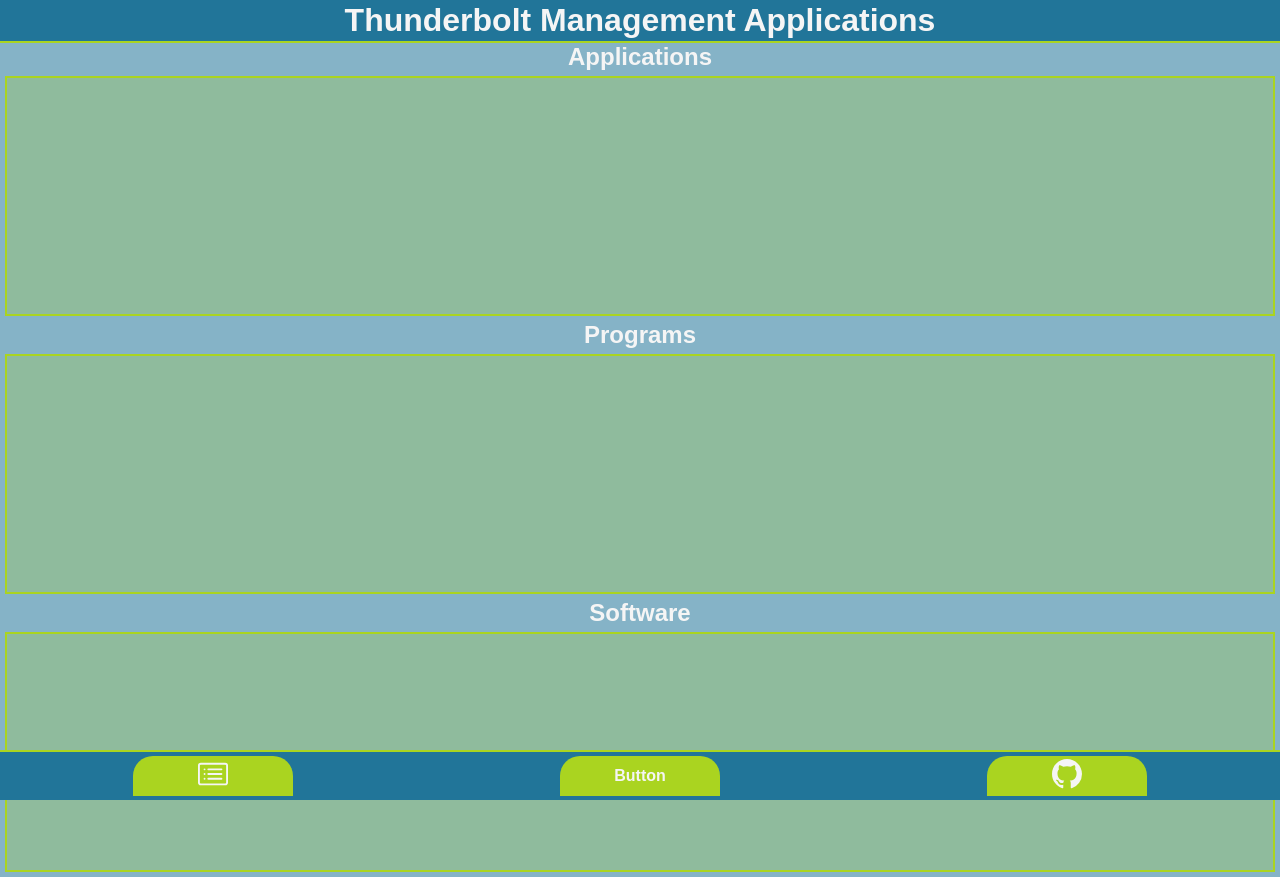
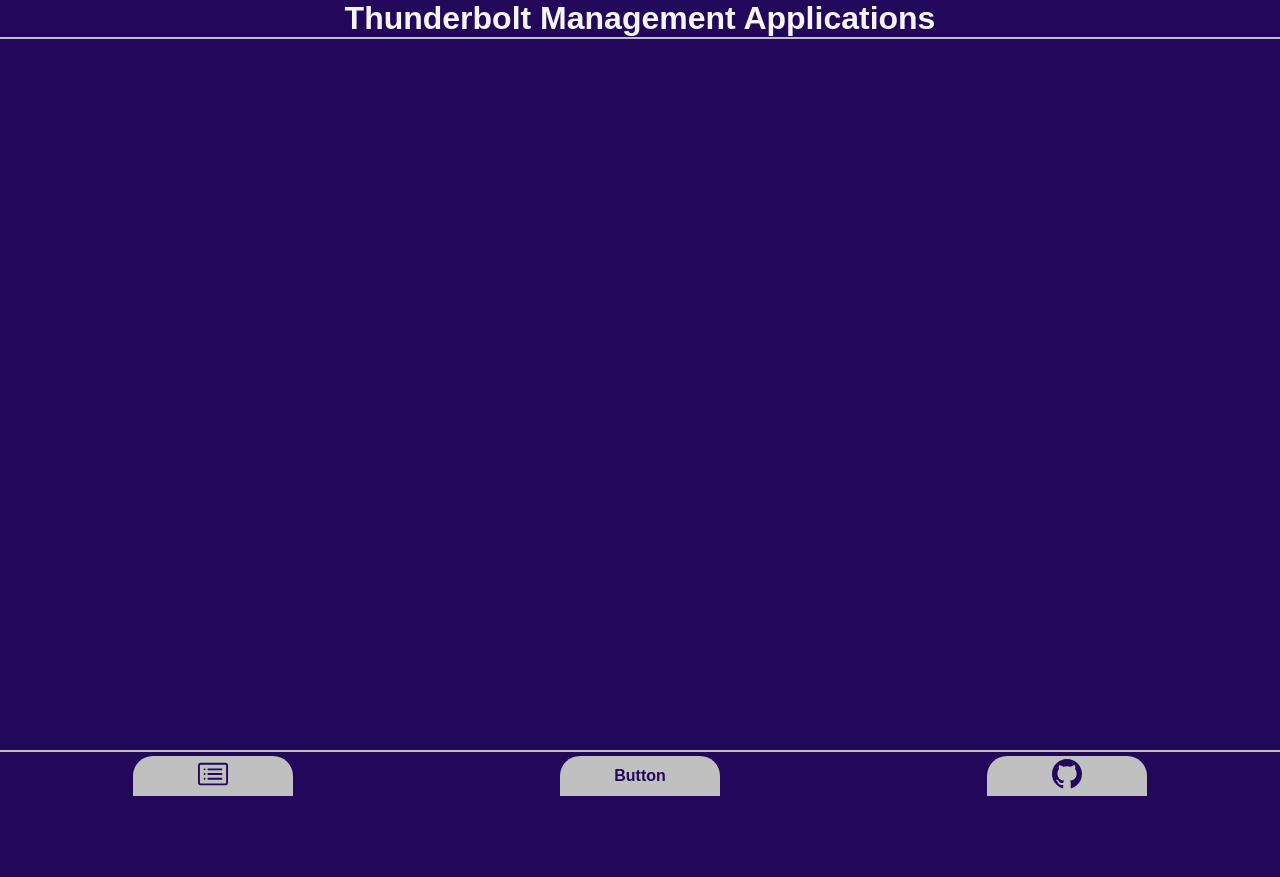
Before and after one commit to TC-Brown/charge, a plain HTML site: page index.html in a window 1280 px wide. After the commit the page ends 800 px from the top, so only its background shows below. Drawn offline with Linux system fonts and the light colour scheme.

Commit message:
[v0.0.0-beta]

```diff
--- a/charge.css
+++ b/charge.css
@@ -4,18 +4,17 @@
     box-sizing: border-box;
     font-family: sans-serif;
     text-align: center;
+    user-select: none;
 }
 body {
-    background-color: #2175998b;
+    background-color: rgb(35, 7, 91);
     color: whitesmoke;
 }
 header {
     align-items: center;
     text-align: center;
-    background-color: #217599;
-    color: whitesmoke;
-    padding: 2px;
-    border-bottom: 2px solid #aad420;
+    background-color: rgb(35, 7, 91);
+    border-bottom: 2px solid silver;
 
 }
 #nav-bar {
@@ -24,18 +23,18 @@ header {
     justify-content: space-around;
     align-items: center;
     padding: 0;
-    background-color: #217599;
-    color: whitesmoke;
+    background-color: rgb(35, 7, 91);
+    color: rgb(35, 7, 91);
     text-align: center;
     position: fixed;
     bottom: 0;
     height: 50px;
     width: 100%;
-    border-top: 2px solid #aad420;
+    border-top: 2px solid silver;
 }
 
 .nav-link {
-    background-color: #aad420;
+    background-color: silver;
     height: 40px;
     width: 160px;
     justify-content: center;
@@ -43,11 +42,3 @@ header {
     font-weight: 900;
     border-radius: 20px 20px 0 0;
 }
-.apps-container,
-.program-container,
-.software-container {
-    background-color: rgba(170, 212, 32, 0.25);
-    border: 2px solid #aad420;
-    height: 240px;
-    margin: 5px;
-}
--- a/charge.js
+++ b/charge.js
@@ -3,3 +3,7 @@ const gitLink = document.getElementById('githubBtn');
 gitLink.addEventListener('click', () => {
     window.location.href = "https://github.com/tc-brown/";
 });
+
+function openApp() {
+    window.location.href = "https://tc-brown.github.io/thunderbolt/";
+}
--- a/index.html
+++ b/index.html
@@ -3,7 +3,7 @@
     <head>
         <meta charset="UTF-8">
         <meta name="viewport" content="width=device-width, initial-scale=1.0">
-        <link rel="icon" href="static/img/favicon.jpg">
+        <link rel="icon" href="img/tb-favicon.ico">
         <title>Charge | Thunderbolt Applications</title>
         <link rel="stylesheet" href="charge.css">
         <meta name="author" content="T.C. Brown">
@@ -15,27 +15,19 @@
             <h1>Thunderbolt Management Applications</h1>
         </header>
         <main>
-            <h2>Applications</h2>
-            <div class="apps-container">
 
-            </div>
-            <h2>Programs</h2>
-            <div class="program-container">
-
-            </div>
-            <h2>Software</h2>
-            <div class="software-container">
-
-            </div>
         </main>
         <footer id="nav-bar">
-            <div class="nav-link">
+            <!-- Apps Button-->
+            <div class="nav-link" onclick="openApp()">
                 <svg xmlns="http://www.w3.org/2000/svg" width="30" height="30" fill="currentColor" class="bi bi-card-list" viewBox="0 0 16 16">
                     <path d="M14.5 3a.5.5 0 0 1 .5.5v9a.5.5 0 0 1-.5.5h-13a.5.5 0 0 1-.5-.5v-9a.5.5 0 0 1 .5-.5zm-13-1A1.5 1.5 0 0 0 0 3.5v9A1.5 1.5 0 0 0 1.5 14h13a1.5 1.5 0 0 0 1.5-1.5v-9A1.5 1.5 0 0 0 14.5 2z"/>
                     <path d="M5 8a.5.5 0 0 1 .5-.5h7a.5.5 0 0 1 0 1h-7A.5.5 0 0 1 5 8m0-2.5a.5.5 0 0 1 .5-.5h7a.5.5 0 0 1 0 1h-7a.5.5 0 0 1-.5-.5m0 5a.5.5 0 0 1 .5-.5h7a.5.5 0 0 1 0 1h-7a.5.5 0 0 1-.5-.5m-1-5a.5.5 0 1 1-1 0 .5.5 0 0 1 1 0M4 8a.5.5 0 1 1-1 0 .5.5 0 0 1 1 0m0 2.5a.5.5 0 1 1-1 0 .5.5 0 0 1 1 0"/>
                 </svg>
             </div>
+            <!-- Home Button-->
             <div class="nav-link">Button</div>
+            <!-- GitHub Button-->
             <div class="nav-link" id="githubBtn">
                 <svg xmlns="http://www.w3.org/2000/svg" width="30" height="30" fill="currentColor" class="bi bi-github" viewBox="0 0 16 16">
                     <path d="M8 0C3.58 0 0 3.58 0 8c0 3.54 2.29 6.53 5.47 7.59.4.07.55-.17.55-.38 0-.19-.01-.82-.01-1.49-2.01.37-2.53-.49-2.69-.94-.09-.23-.48-.94-.82-1.13-.28-.15-.68-.52-.01-.53.63-.01 1.08.58 1.23.82.72 1.21 1.87.87 2.33.66.07-.52.28-.87.51-1.07-1.78-.2-3.64-.89-3.64-3.95 0-.87.31-1.59.82-2.15-.08-.2-.36-1.02.08-2.12 0 0 .67-.21 2.2.82.64-.18 1.32-.27 2-.27s1.36.09 2 .27c1.53-1.04 2.2-.82 2.2-.82.44 1.1.16 1.92.08 2.12.51.56.82 1.27.82 2.15 0 3.07-1.87 3.75-3.65 3.95.29.25.54.73.54 1.48 0 1.07-.01 1.93-.01 2.2 0 .21.15.46.55.38A8.01 8.01 0 0 0 16 8c0-4.42-3.58-8-8-8"/>
```
Also changed, not shown: img/tb-favicon.ico (added).
